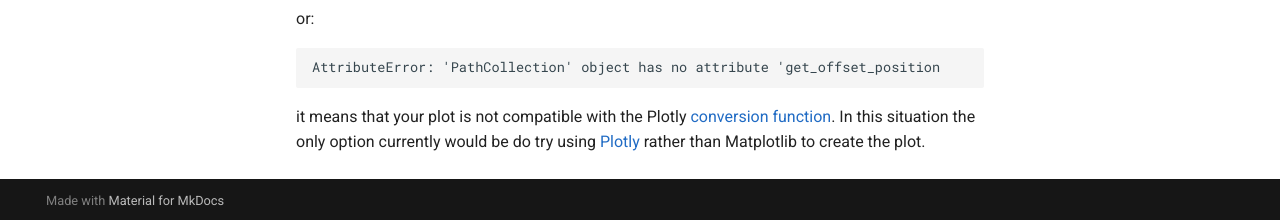
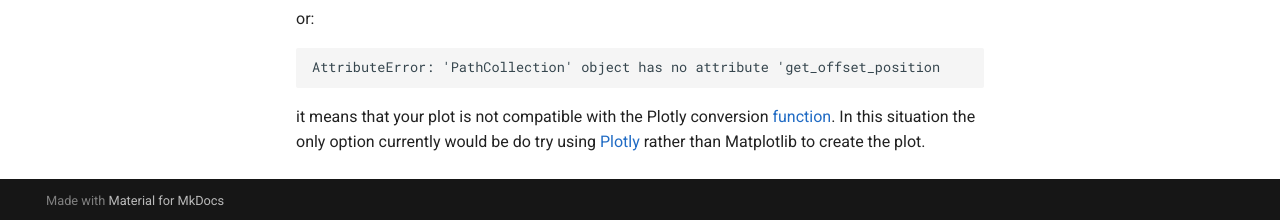
Before and after one commit to simvue-io/docs, an MkDocs documentation site: the page built from docs/faq/general.md, in a window 1280 px wide and 900 px high, scrolled down 987 px. Shown: the part 677-897 px from the top of the window. Built offline with MkDocs 1.6.1 and Material for MkDocs 9.7.7, drawn with Linux system fonts in a browser that asks for light colours.

Commit message:
Make consistent

````diff
--- a/docs/faq/general.md
+++ b/docs/faq/general.md
@@ -62,5 +62,5 @@ or:
 ```
 AttributeError: 'PathCollection' object has no attribute 'get_offset_position
 ```
-it means that your plot is not compatible with the Plotly [conversion function](https://plotly.github.io/plotly.py-docs/generated/plotly.html#plotly.tools.mpl_to_plotly). In this situation the only option currently would be do try using [Plotly](https://plotly.com/python/) rather than Matplotlib to
+it means that your plot is not compatible with the Plotly conversion [function](https://plotly.github.io/plotly.py-docs/generated/plotly.html#plotly.tools.mpl_to_plotly). In this situation the only option currently would be do try using [Plotly](https://plotly.com/python/) rather than Matplotlib to
 create the plot.
````
